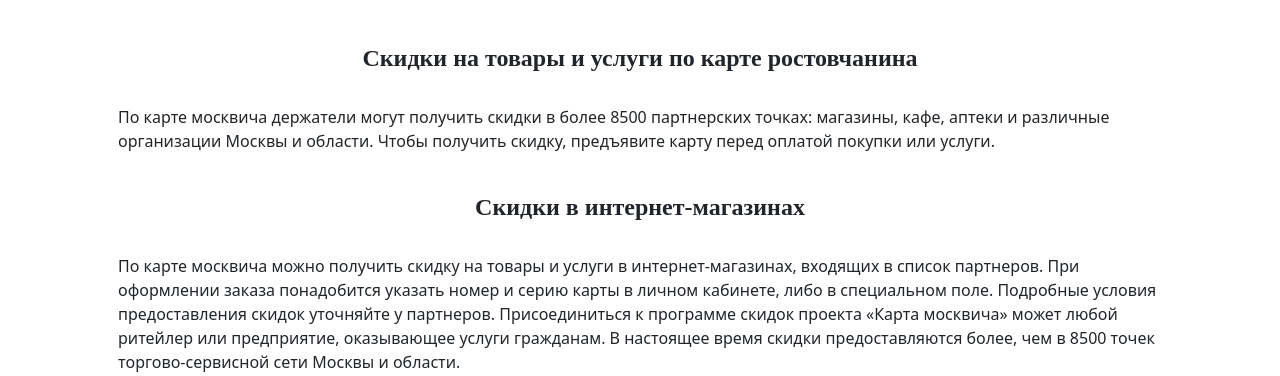
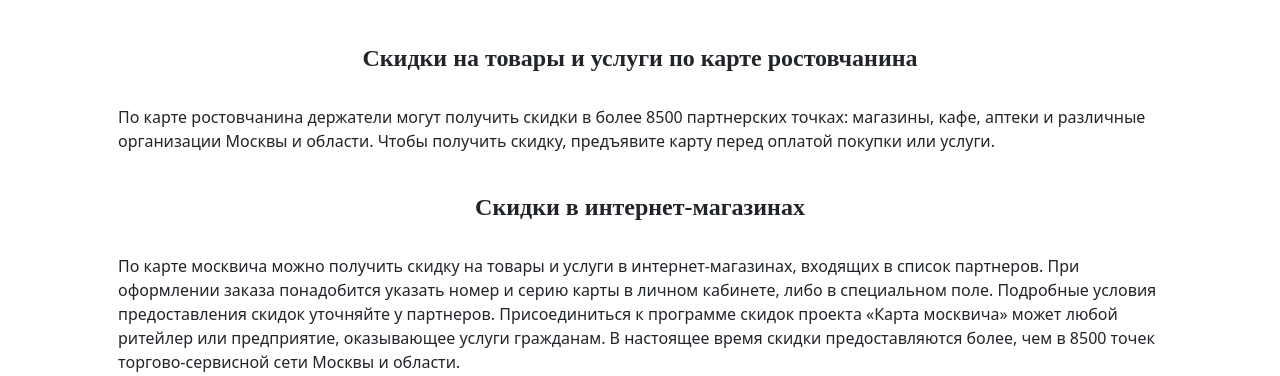
Before and after one commit to alesiatants/KartaRostovhanina, a PHP site: page /about_project.php in a window 1280 px wide. Shown: the part 994-1370 px from the top of the page. Run offline with PHP 8.4, Linux system fonts and the light colour scheme; some libraries are stand-ins or nearby versions; some web fonts are replaced.

Commit message:
Update about_project.php

```diff
--- a/about_project.php
+++ b/about_project.php
@@ -128,7 +128,7 @@
 	<div id="skidka">
 		<h4 align="center" class="pt-4 pb-4">Скидки на товары и услуги по карте ростовчанина</h4>
 		<p>
-По карте москвича держатели могут получить скидки в более 8500 партнерских точках: магазины, кафе, аптеки и различные организации Москвы и области.
+По карте ростовчанина держатели могут получить скидки в более 8500 партнерских точках: магазины, кафе, аптеки и различные организации Москвы и области.
 
 Чтобы получить скидку, предъявите карту перед оплатой покупки или услуги.</p>
 <h4 align="center" class="pt-4 pb-4">Скидки в интернет-магазинах</h4>
```
